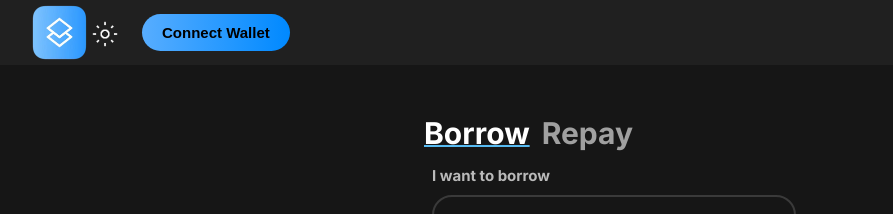
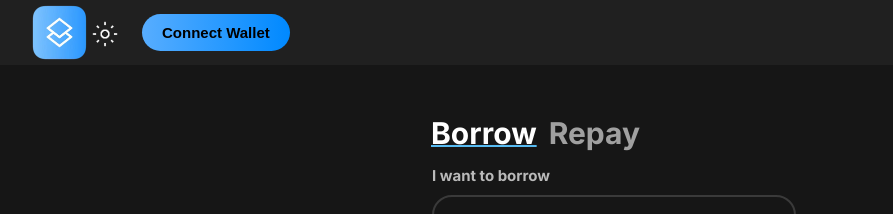
Before and after one commit to QubeLedger/grow-frontend, a React (Create React App) app: page /borrow in a window 1280 px wide. Shown: the top 214 px of the page, without its empty margins (28-921 px from the left). Built offline with nearby package versions, Linux system fonts and the light colour scheme; no server answers.

Commit message:
fix: fix borrow link

```diff
--- a/src/components/Page/Borrow/BorrowHeader/BorrowHeader.tsx
+++ b/src/components/Page/Borrow/BorrowHeader/BorrowHeader.tsx
@@ -69,7 +69,8 @@ export const BorrowHeader = () => {
                     onClick={() => { setBlock('borrow') }}
                     style={{
                         color: block == 'borrow' ? theme.TextColor = theme.active == true ? 'white' : 'black' : greyText,
-                        textDecoration: block == 'borrow' ? underline : ''
+                        textDecoration: block == 'borrow' ? underline : '',
+                        marginLeft: "19px"
                     }}>Borrow</ButtonLinkBorrow>
                 <ButtonLinkRepay TextColor={theme.TextColor}
                     onClick={() => { setBlock('repay') }}
```
